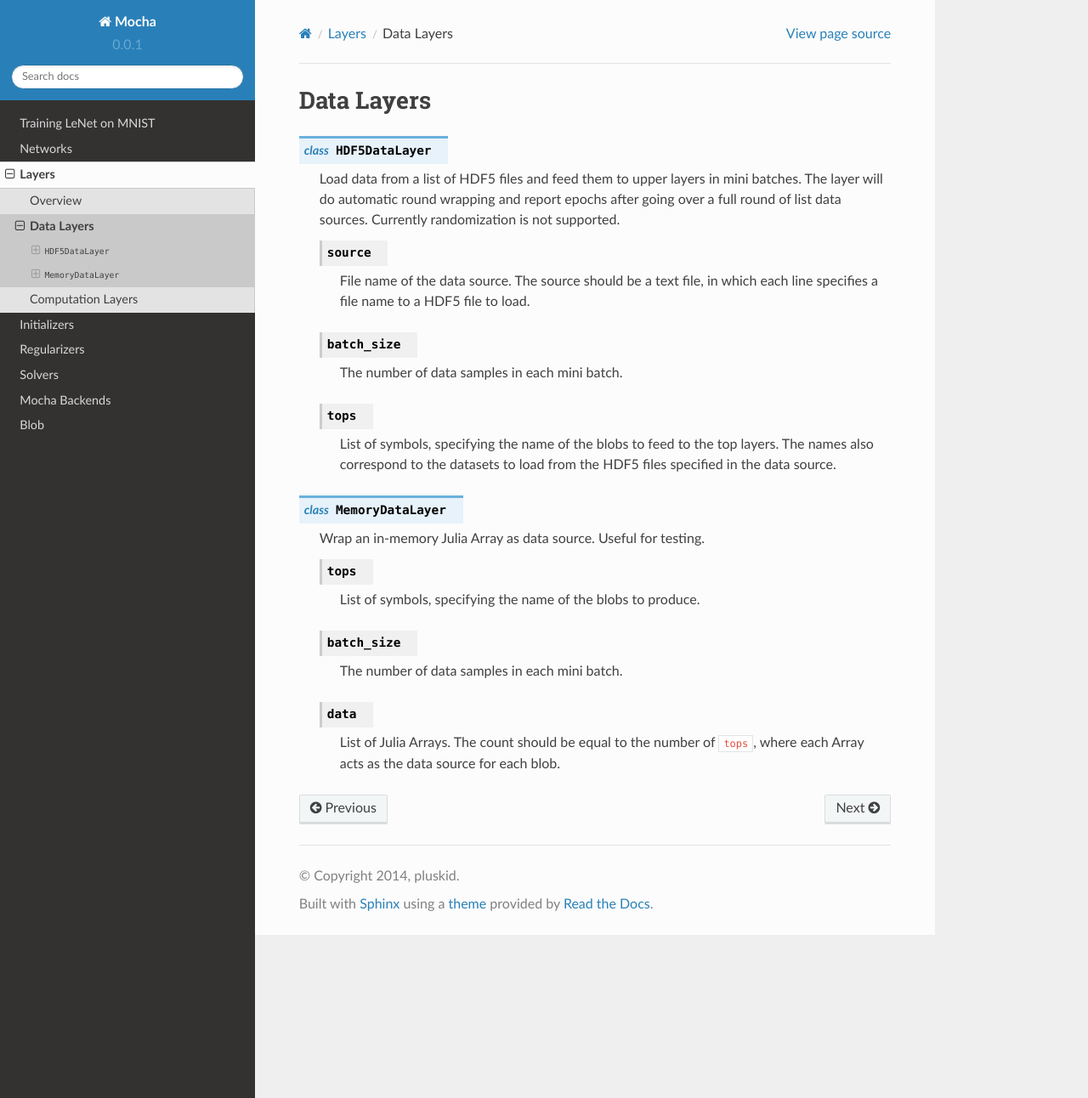
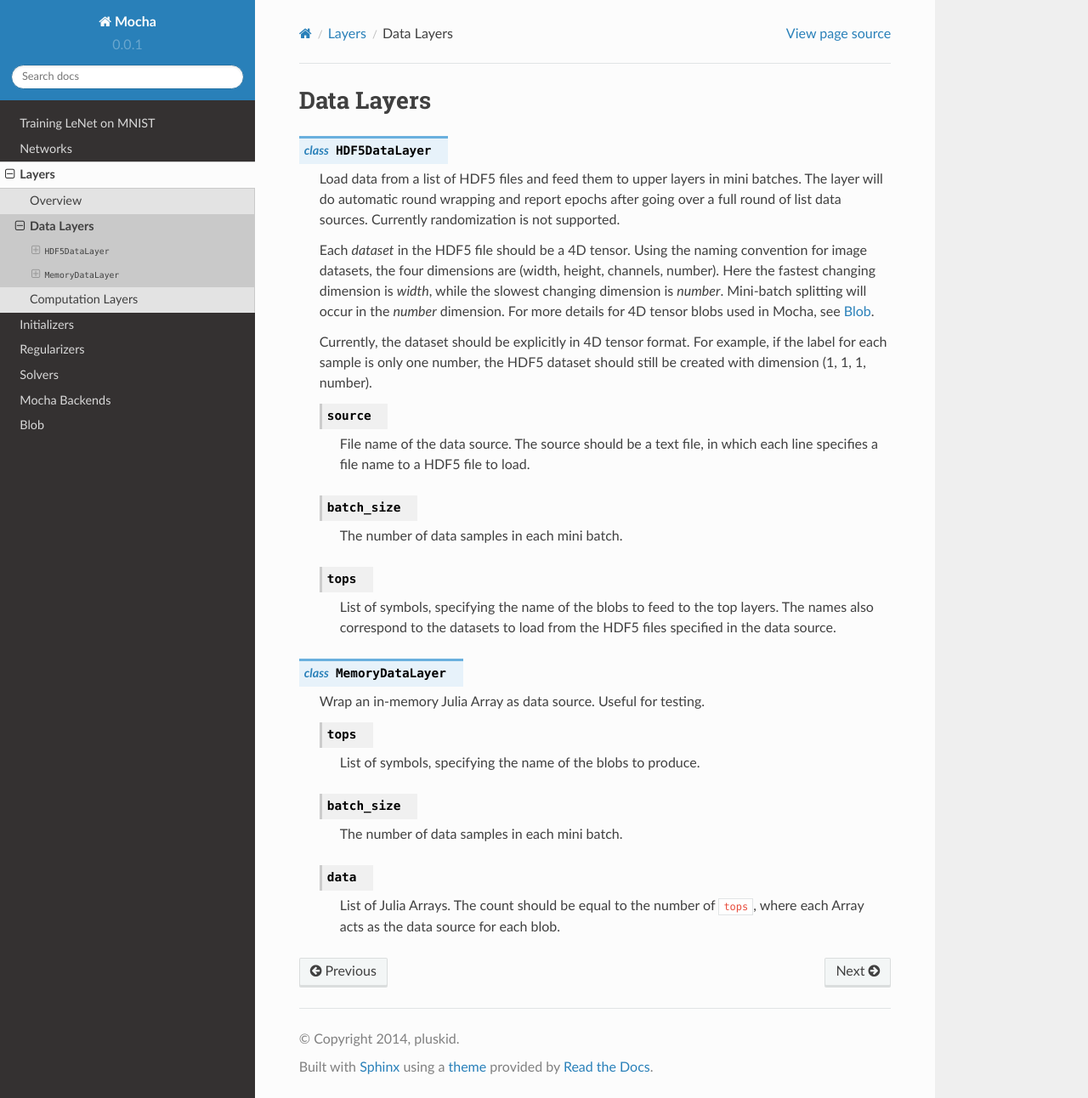
Before and after one commit to pluskid/Mocha.jl, a Sphinx documentation site: the page built from docs/user-guide/layers/data_layer.rst, in a window 1280 px wide and 1292 px high. Shown: the whole window at 85% size. Built offline with Sphinx 7.4.7 and the Read the Docs theme 2.0.0, drawn with Linux system fonts in a browser that asks for light colours.

```diff
--- a/docs/user-guide/layers/data_layer.rst
+++ b/docs/user-guide/layers/data_layer.rst
@@ -7,6 +7,17 @@
    batches. The layer will do automatic round wrapping and report epochs after
    going over a full round of list data sources. Currently randomization is not
    supported.
+
+   Each *dataset* in the HDF5 file should be a 4D tensor. Using the naming
+   convention for image datasets, the four dimensions are (width, height,
+   channels, number). Here the fastest changing dimension is *width*, while the
+   slowest changing dimension is *number*. Mini-batch splitting will occur in
+   the *number* dimension. For more details for 4D tensor blobs used in Mocha,
+   see :doc:`/dev-guide/blob`.
+
+   Currently, the dataset should be explicitly in 4D tensor format. For example,
+   if the label for each sample is only one number, the HDF5 dataset should
+   still be created with dimension (1, 1, 1, number).
 
    .. attribute:: source
 
```
Also changed, not shown: 3 other files.
